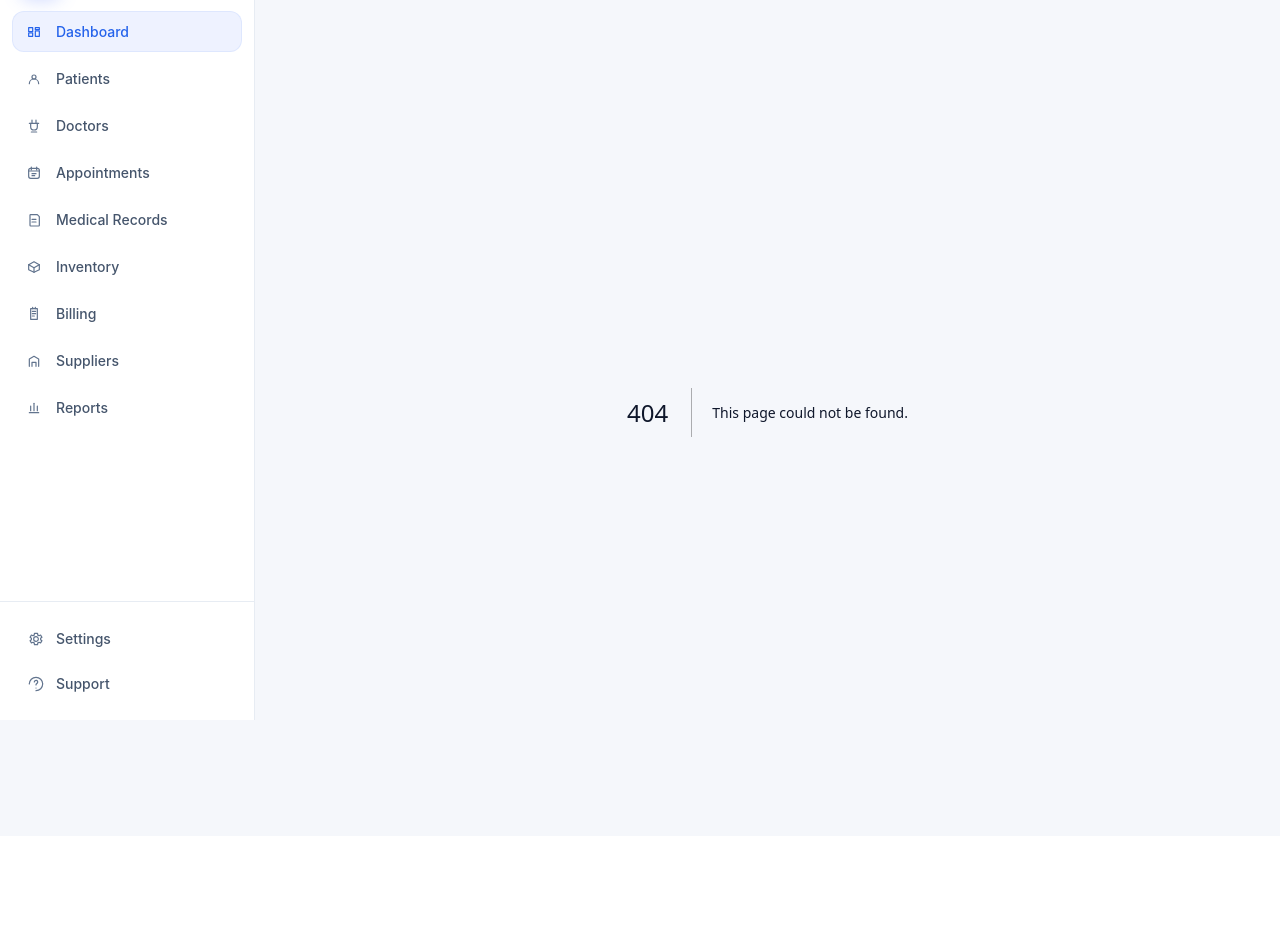
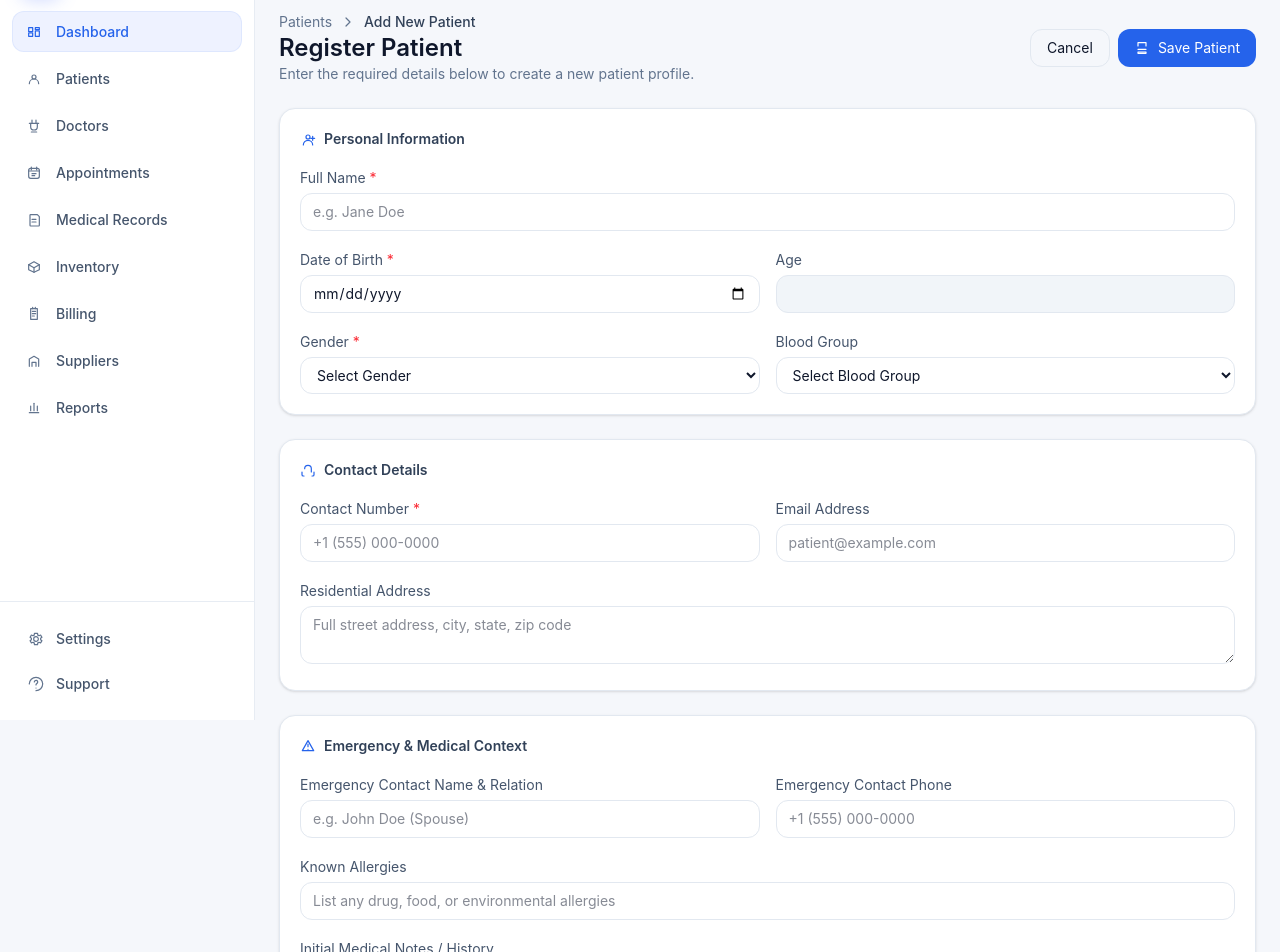
Before and after one commit to Chathurapadmal/Medixora, a Next.js app: page /patientregister in a window 1280 px wide. Before the commit this address had no page. Shown: the part 80-1032 px from the top of the page. Before the commit the page ends 916 px from the top, so only its background shows below. Built offline with nearby package versions, Linux system fonts and the light colour scheme.

Commit message:
update patient register

```diff
--- /dev/null
+++ b/pages/patientregister.tsx
@@ -0,0 +1,240 @@
+import { useState } from "react";
+import {
+  UsersIcon,
+  ChevronRightIcon,
+  UserPlusIcon,
+  ContactIcon,
+  AlertTriangleIcon,
+  PrintIcon,
+} from "@/components/dashboard-icons";
+
+export default function PatientRegisterPage() {
+  const [dob, setDob] = useState("");
+
+  const calculateAge = (date: string) => {
+    if (!date) return "";
+    const today = new Date();
+    const birthDate = new Date(date);
+    let age = today.getFullYear() - birthDate.getFullYear();
+    const m = today.getMonth() - birthDate.getMonth();
+    if (m < 0 || (m === 0 && today.getDate() < birthDate.getDate())) {
+      age--;
+    }
+    return age;
+  };
+
+  return (
+    <div className="mx-auto max-w-[1100px] space-y-6">
+
+      {/* HEADER */}
+      <div className="flex items-center justify-between">
+        <div>
+
+          {/* ✅ UPDATED BREADCRUMB */}
+          <div className="flex items-center gap-2 text-sm text-slate-500">
+
+            <span>Patients</span>
+            <ChevronRightIcon className="h-4 w-4" />
+            <span className="text-slate-700 font-medium">Add New Patient</span>
+          </div>
+
+          <h1 className="text-2xl font-semibold text-slate-900">
+            Register Patient
+          </h1>
+
+          <p className="text-sm text-slate-500">
+            Enter the required details below to create a new patient profile.
+          </p>
+        </div>
+
+        <div className="flex gap-2">
+          <button className="rounded-xl border border-slate-200 px-4 py-2 text-sm hover:bg-slate-50">
+            Cancel
+          </button>
+
+          {/* ✅ ICON ADDED */}
+          <button className="inline-flex items-center gap-2 rounded-xl bg-[#2563eb] px-4 py-2 text-sm text-white hover:bg-[#1d4ed8]">
+            <PrintIcon className="h-4 w-4" />
+            Save Patient
+          </button>
+        </div>
+      </div>
+
+      {/* PERSONAL INFO */}
+      <div className="rounded-2xl border border-slate-200 bg-white p-5 shadow-sm">
+
+        {/* ✅ ICON ADDED */}
+        <h2 className="mb-4 flex items-center gap-2 text-sm font-semibold text-slate-700">
+          <UserPlusIcon className="h-4 w-4 text-[#2563eb]" />
+          Personal Information
+        </h2>
+
+        <div className="grid gap-4 md:grid-cols-2">
+
+          <div className="md:col-span-2">
+            <label className="text-sm text-slate-600">
+              Full Name <span className="text-red-500">*</span>
+            </label>
+            <input
+              type="text"
+              placeholder="e.g. Jane Doe"
+              className="mt-1 w-full rounded-xl border border-slate-200 px-3 py-2 text-sm outline-none focus:border-blue-500"
+            />
+          </div>
+
+          <div>
+            <label className="text-sm text-slate-600">
+              Date of Birth <span className="text-red-500">*</span>
+            </label>
+            <input
+              type="date"
+              value={dob}
+              onChange={(e) => setDob(e.target.value)}
+              className="mt-1 w-full rounded-xl border border-slate-200 px-3 py-2 text-sm outline-none"
+            />
+          </div>
+
+          <div>
+            <label className="text-sm text-slate-600">Age</label>
+            <input
+              type="text"
+              value={calculateAge(dob)}
+              disabled
+              className="mt-1 w-full rounded-xl border border-slate-200 bg-slate-100 px-3 py-2 text-sm"
+            />
+          </div>
+
+          <div>
+            <label className="text-sm text-slate-600">
+              Gender <span className="text-red-500">*</span>
+            </label>
+            <select className="mt-1 w-full rounded-xl border border-slate-200 px-3 py-2 text-sm">
+              <option>Select Gender</option>
+              <option>Male</option>
+              <option>Female</option>
+            </select>
+          </div>
+
+          <div>
+            <label className="text-sm text-slate-600">Blood Group</label>
+            <select className="mt-1 w-full rounded-xl border border-slate-200 px-3 py-2 text-sm">
+              <option>Select Blood Group</option>
+              <option>O+</option>
+              <option>A+</option>
+              <option>B+</option>
+              <option>AB+</option>
+            </select>
+          </div>
+        </div>
+      </div>
+
+      {/* CONTACT */}
+      <div className="rounded-2xl border border-slate-200 bg-white p-5 shadow-sm">
+
+        {/* ✅ ICON ADDED */}
+        <h2 className="mb-4 flex items-center gap-2 text-sm font-semibold text-slate-700">
+          <ContactIcon className="h-4 w-4 text-[#2563eb]" />
+          Contact Details
+        </h2>
+
+        <div className="grid gap-4 md:grid-cols-2">
+          <div>
+            <label className="text-sm text-slate-600">
+              Contact Number <span className="text-red-500">*</span>
+            </label>
+            <input
+              type="text"
+              placeholder="+1 (555) 000-0000"
+              className="mt-1 w-full rounded-xl border border-slate-200 px-3 py-2 text-sm"
+            />
+          </div>
+
+          <div>
+            <label className="text-sm text-slate-600">Email Address</label>
+            <input
+              type="email"
+              placeholder="patient@example.com"
+              className="mt-1 w-full rounded-xl border border-slate-200 px-3 py-2 text-sm"
+            />
+          </div>
+
+          <div className="md:col-span-2">
+            <label className="text-sm text-slate-600">Residential Address</label>
+            <textarea
+              placeholder="Full street address, city, state, zip code"
+              className="mt-1 w-full rounded-xl border border-slate-200 px-3 py-2 text-sm"
+            />
+          </div>
+        </div>
+      </div>
+
+      {/* EMERGENCY */}
+      <div className="rounded-2xl border border-slate-200 bg-white p-5 shadow-sm">
+
+        {/* ✅ ICON ADDED */}
+        <h2 className="mb-4 flex items-center gap-2 text-sm font-semibold text-slate-700">
+          <AlertTriangleIcon className="h-4 w-4 text-[#2563eb]" />
+          Emergency & Medical Context
+        </h2>
+
+        <div className="grid gap-4 md:grid-cols-2">
+          <div>
+            <label className="text-sm text-slate-600">
+              Emergency Contact Name & Relation
+            </label>
+            <input
+              type="text"
+              placeholder="e.g. John Doe (Spouse)"
+              className="mt-1 w-full rounded-xl border border-slate-200 px-3 py-2 text-sm"
+            />
+          </div>
+
+          <div>
+            <label className="text-sm text-slate-600">
+              Emergency Contact Phone
+            </label>
+            <input
+              type="text"
+              placeholder="+1 (555) 000-0000"
+              className="mt-1 w-full rounded-xl border border-slate-200 px-3 py-2 text-sm"
+            />
+          </div>
+
+          <div className="md:col-span-2">
+            <label className="text-sm text-slate-600">
+              Known Allergies
+            </label>
+            <input
+              type="text"
+              placeholder="List any drug, food, or environmental allergies"
+              className="mt-1 w-full rounded-xl border border-slate-200 px-3 py-2 text-sm"
+            />
+          </div>
+
+          <div className="md:col-span-2">
+            <label className="text-sm text-slate-600">
+              Initial Medical Notes / History
+            </label>
+            <textarea
+              placeholder="Brief overview of past medical history, medications, or complaints"
+              className="mt-1 w-full rounded-xl border border-slate-200 px-3 py-2 text-sm"
+            />
+          </div>
+        </div>
+      </div>
+
+      {/* FOOTER BUTTONS */}
+      <div className="flex justify-end gap-2">
+        <button className="rounded-xl border border-slate-200 px-4 py-2 text-sm hover:bg-slate-50">
+          Cancel
+        </button>
+
+        {/* ✅ ICON ADDED */}
+        <button className="inline-flex items-center gap-2 rounded-xl bg-[#2563eb] px-4 py-2 text-sm text-white hover:bg-[#1d4ed8]">
+          <PrintIcon className="h-4 w-4" />
+          Save Patient
+        </button>
+      </div>
+    </div>
+  );
+}
```
